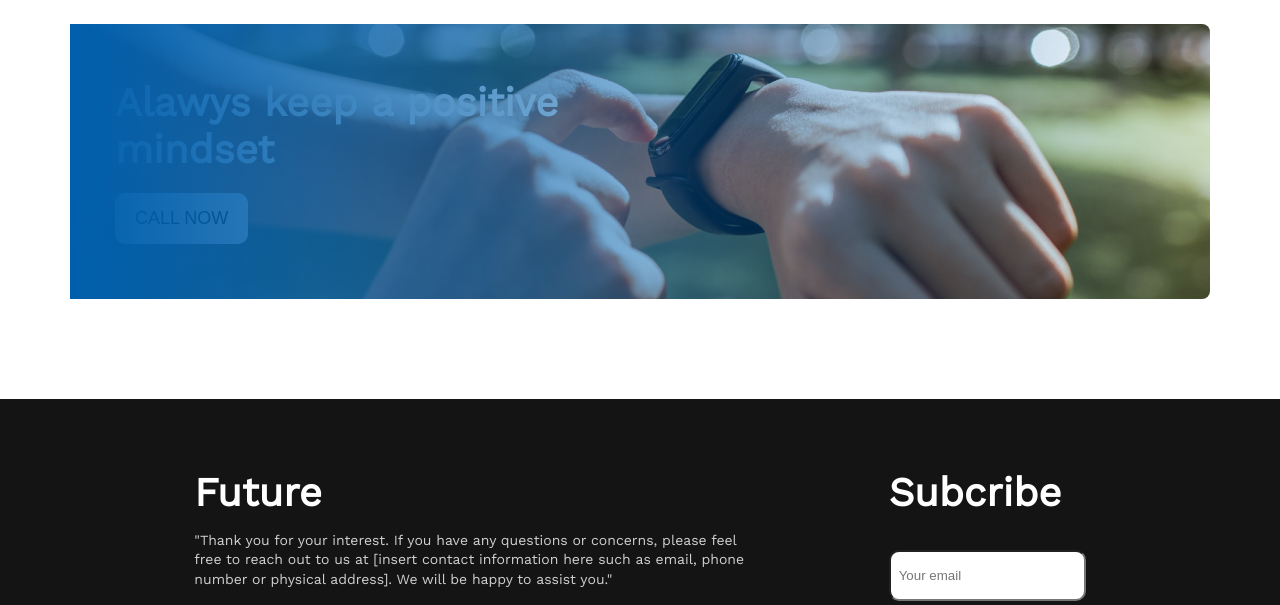
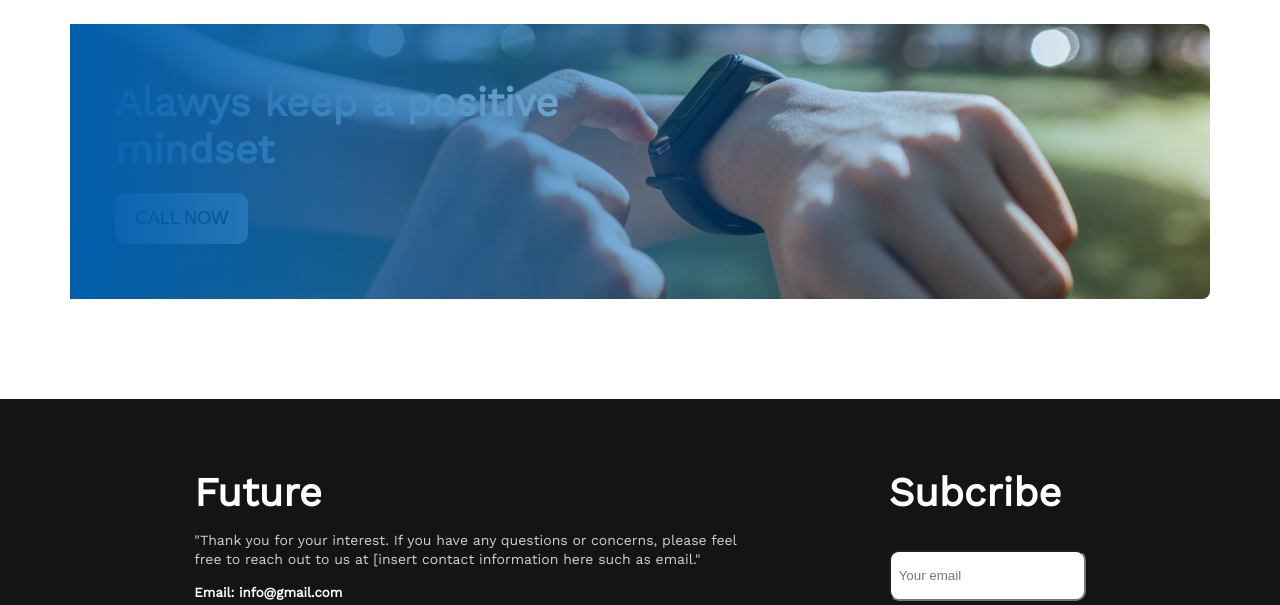
Before and after one commit to zahidjuel/p-new-year-plan6, a plain HTML site: page index.html in a window 1280 px wide. Shown: the part 1963-2568 px from the top of the page. Drawn offline with nearby package versions, Linux system fonts and the light colour scheme.

Commit message:
first commit

```diff
--- a/index.html
+++ b/index.html
@@ -115,8 +115,7 @@
                 <div class="footer-left">
                     <h1 class="text-title">Future</h1>
                     <p class="text-muted">"Thank you for your interest. If you have any questions or concerns, please
-                        feel free to reach out to us at [insert contact information here such as email, phone number or
-                        physical address]. We will be happy to assist you."</p>
+                        feel free to reach out to us at [insert contact information here such as email."</p>
                     <h5 class="footer-color">Email: info@gmail.com</h5>
                     <h5 class="footer-color">Phone: +880 14567700</h5>
                     <div class="footer-icon">
```
